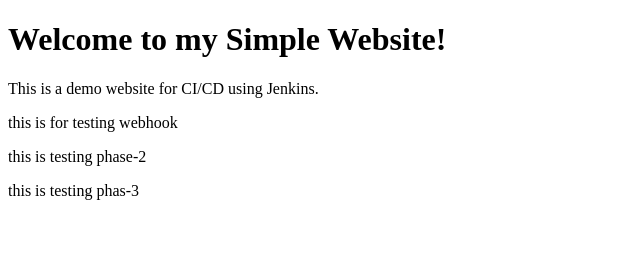
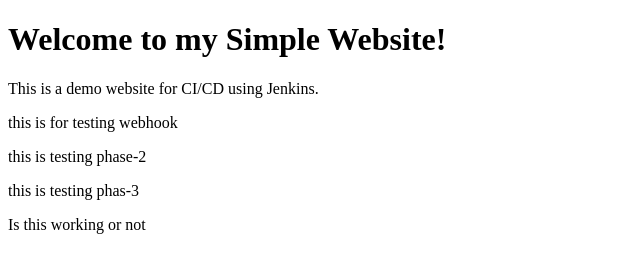
Before and after one commit to basyalsunil/sampleweb, a plain HTML site: page index.html in a window 1280 px wide. Shown: the whole page, without its empty margins (0-640 px from the left). Drawn offline with Linux system fonts and the light colour scheme.

Commit message:
Update index.html

```diff
--- a/index.html
+++ b/index.html
@@ -11,5 +11,6 @@
     <p>this is for testing webhook</p>
     <p>this is testing phase-2</p>
     <p>this is testing phas-3</p>
+    <p>Is this working or not</p>
 </body>
 </html>
```
